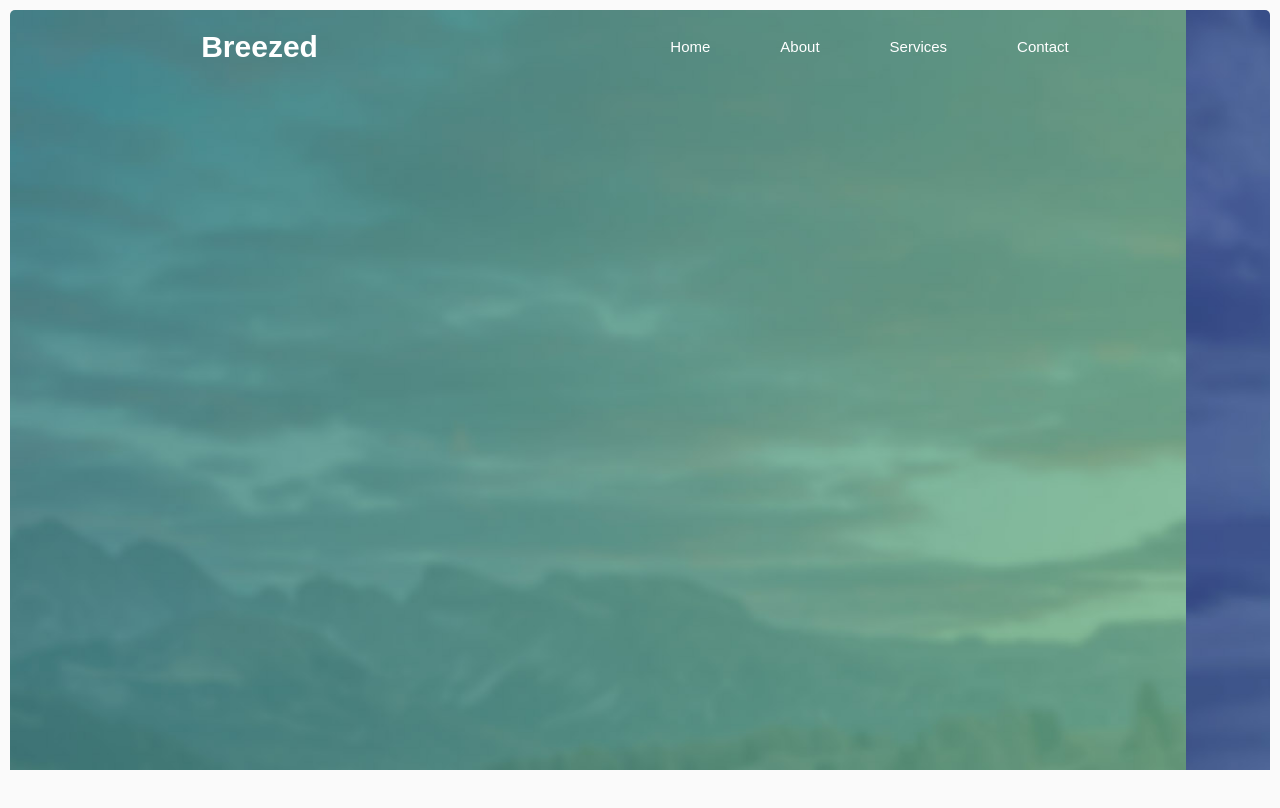
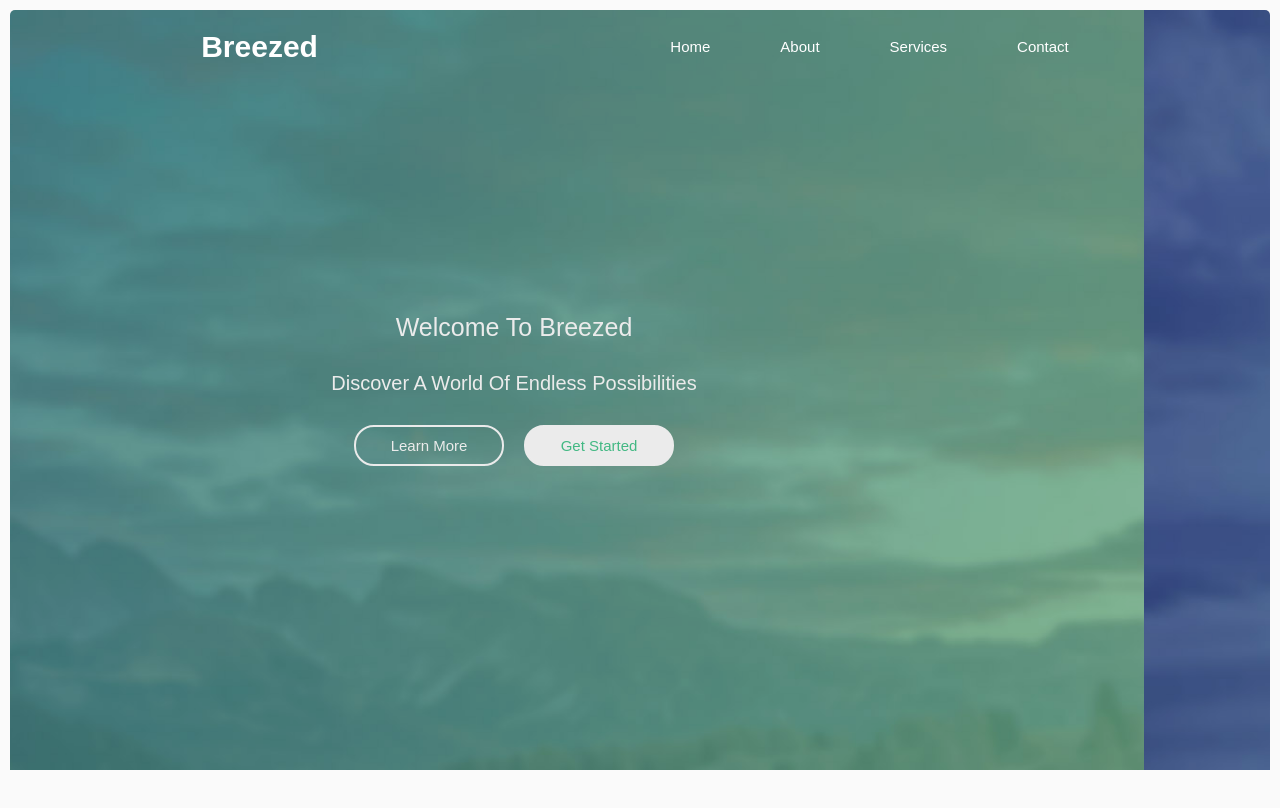
Before and after one commit to Roshdy-Learning-Web/Breezed, a Vue app: page / in a window 1280 px wide. Built offline with nearby package versions, Linux system fonts and the light colour scheme.

Commit message:
finish home ui

```diff
--- a/src/assets/base.css
+++ b/src/assets/base.css
@@ -3,6 +3,11 @@
 :root {
   --color-background: #fafafa;
   --color-text: #2c3e50;
+  --color-text-light: #ebebeb;
+  --color-primary: #42b883;
+  --color-secondary: #35495e;
+  --color-accent: #41b883;
+
 }
 
 *,
@@ -31,3 +36,9 @@ h1 {
   justify-content: center;
   align-items: center;
 }
+
+.gap-2{
+  display: flex;
+  gap: 2rem;
+
+}
--- a/src/assets/main.css
+++ b/src/assets/main.css
@@ -80,11 +80,11 @@ li a:hover {
 
 .hero .hero-images {
  display: flex;
- transition: all 1500ms linear;
+ transition: all 1000ms linear;
 }
 .slide{
+  position: relative;
   min-width: 100%;
-  height: 50%;
 }
 
 .hero .hero-img {
@@ -95,8 +95,69 @@ li a:hover {
   object-fit: cover;
 }
 
+.hero-overlay{
+  position: absolute;
+  top: 0;
+  left: 0;
+  width: 100%;
+  height: 100%;
+  display: flex;
+  justify-content: center;
+  align-items: center;
+  flex-direction: column;
+  gap: 3rem;
+  background-color: rgba(0, 0, 0, 0.05);
+  color: var(--color-text-light);
+  font-size: 1rem;
+}
+.hero-content{
+  text-align: center;
+  display: flex;
+  flex-direction: column;
+  gap: 3rem;
+}
 
+.hero-title{
+  font-size: 2.5rem;
+  text-transform: capitalize;
+  font-weight: 100;
+  color: var(--color-text-light);
+}
 
+.hero-subtitle{
+  font-size: 2rem;
+  font-weight: 100;
+  color: var(--color-text-light);
+  text-transform: capitalize;
+}
+.hero-button{
+  padding: 10px 20px;
+  border-radius: 5px;
+  border: none;
+  background: transparent;
+  color: var(--color-text-light);
+  border: 2px solid var(--color-text-light);
+  border-radius: 2rem;
+  font-size: 1.5rem;
+  cursor: pointer;
+  width: 15rem;
+  transition: all 0.3s ease-in-out;
+}
+
+.btn1:hover{
+  background: var(--color-text-light);
+  color: var(--color-primary);
+}
+
+.btn-2{
+  background: var(--color-text-light);
+  color: var(--color-primary);
+}
+.btn-2:hover{
+  background: var(--color-primary);
+  color: var(--color-text-light);
+  border :2px solid #0000;
+}
 
 
 /* end home page */
--- a/src/pages/home/partials/slider.vue
+++ b/src/pages/home/partials/slider.vue
@@ -2,9 +2,21 @@
 import { ref, onMounted, onUnmounted } from 'vue';
 
 const images = [
-    'images/slide-01.jpg',
-    'images/slide-02.jpg',
-    'images/slide-03.jpg'
+    {
+        image:'images/slide-01.jpg',
+        title: 'Welcome to Breezed',
+        subtitle: 'Discover a world of endless possibilities',
+    },
+    {
+        image:'images/slide-02.jpg',
+        title: 'High performance',
+        subtitle: 'largest contentful paint optimization for faster loading',
+    },
+    {
+        image:'images/slide-03.jpg',
+        title: 'accessibility background',
+        subtitle: 'Design for everyone with accessibility in mind',
+    }
 ];
 const currentIndex = ref(0);
 let interval: NodeJS.Timeout | null = null;
@@ -34,9 +46,20 @@ onUnmounted(() => {
 <template>
     <div class="hero">
         <div class="hero-images" ref="slider">
-            <div class="slide" v-for="(image, index) in images" :key="index">
-                <img :src="image" :alt="`background ${index + 1}`" class="hero-img" />
+            <div class="slide" v-for="(item, index) in images" :key="index">
+                    <img :src="item.image" :alt="`background ${index + 1}`" class="hero-img" />
+                    <div class="hero-overlay">
+                        <div class="hero-content">
+                            <h1 class="hero-title">{{ item.title }}</h1>
+                            <p class="hero-subtitle">{{ item.subtitle }}</p>
+                        </div>
+                        <div class="gap-2">
+                            <button class="hero-button btn1">Learn More</button>
+                            <button class="hero-button btn-2">Get Started</button>
+                        </div>
+                    </div>
             </div>
         </div>
+
     </div>
 </template>
```
